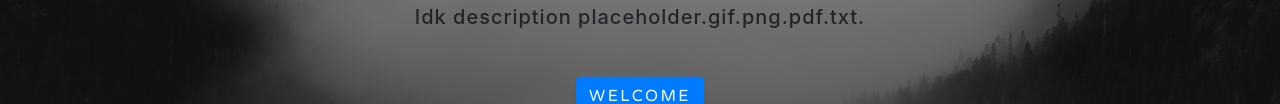
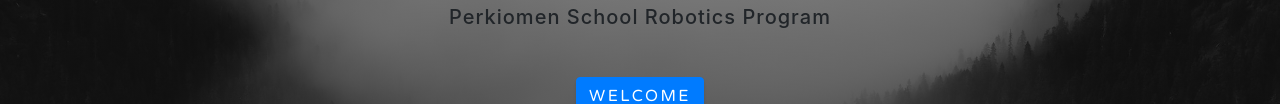
Before and after one commit to PerkRobotics/perkrobotics.github.io, a website with bundled scripts: page index.html in a window 1280 px wide. Shown: the part 396-500 px from the top of the page. Built offline with nearby package versions, Linux system fonts and the light colour scheme.

Commit message:
Updated description

```diff
--- a/index.html
+++ b/index.html
@@ -30,7 +30,8 @@
     <div class="container d-flex h-100 align-items-center">
       <div class="mx-auto text-center">
         <h1>PerkRobotics</h1>
-        <h2 class="text-whit-50 mx-auto mt-2 mb-5">Idk description placeholder.gif.png.pdf.txt.</h2>
+        <h2 class="text-whit-50 mx-auto mt-2 mb-5">Perkiomen School Robotics Program
+          </h2>
         <a href="#about" class="btn btn-primary js-scroll-trigger">Welcome</a>
       </div>
     </div>
```
